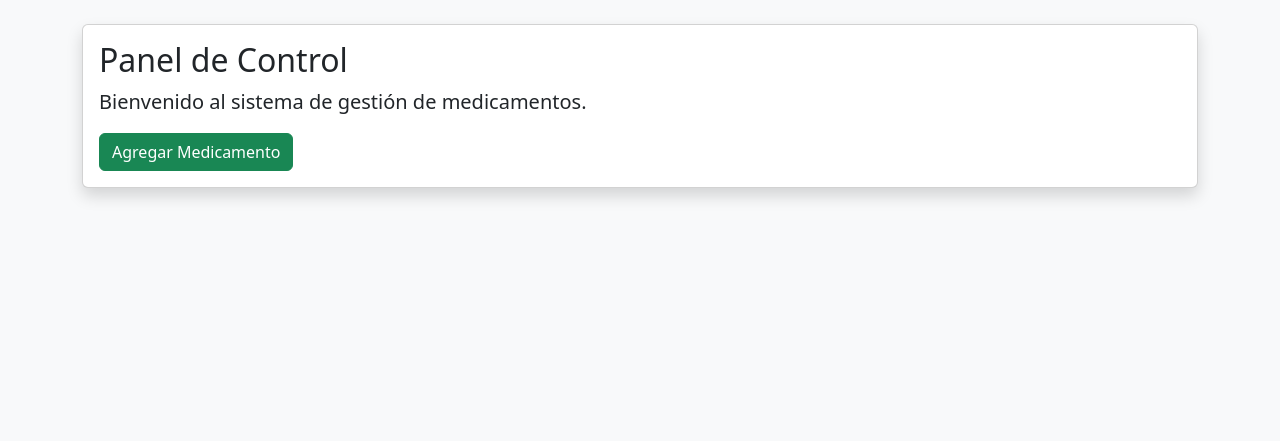
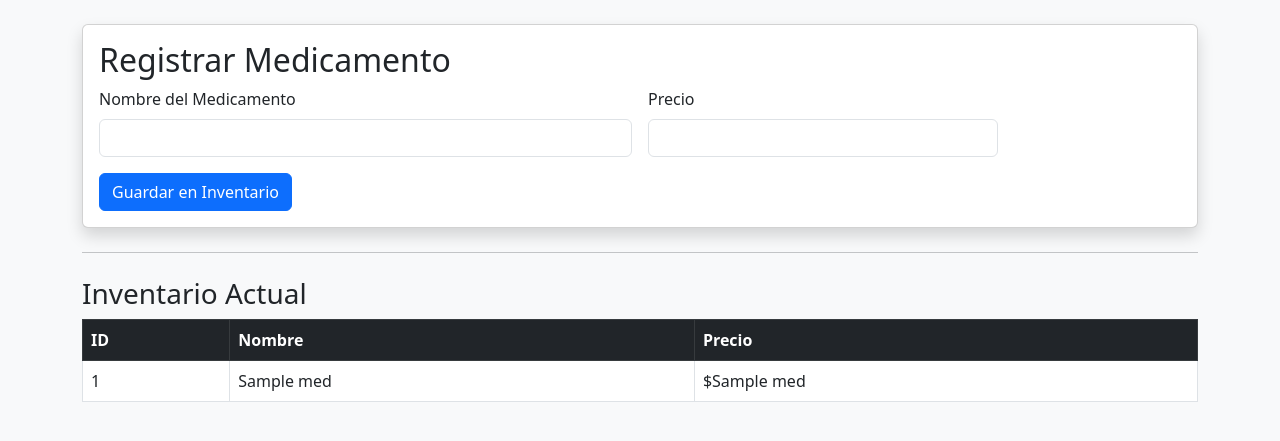
Before and after one commit to benortwis-cell/sistema-medicamentos, a Flask app: template templates/index.html in a window 1280 px wide. Shown: the part 56-497 px from the top of the page. Run offline with Flask 3, Linux system fonts and the light colour scheme; the template is opened without the code that fills it: most values are stand-ins (such as "Sample title", 1, 10 or a date in 2020).

Commit message:
Sistema CRUD completo: Guardar y Listar

```diff
--- a/app.py
+++ b/app.py
@@ -1,11 +1,44 @@
-from flask import Flask, render_template
+from flask import Flask, render_template, request, redirect
+import sqlite3
 
 app = Flask(__name__)
 
+# Función para conectar a la base de datos
+def conectar_db():
+    conexion = sqlite3.connect('farmacia.db')
+    return conexion
+
 @app.route('/')
 def home():
-    # Flask buscará automáticamente dentro de la carpeta 'templates'
-    return render_template('index.html')
+    conexion = conectar_db()
+    cursor = conexion.cursor()
+    # Aseguramos que la tabla exista para que no de error la primera vez
+    cursor.execute('CREATE TABLE IF NOT EXISTS medicamentos (id INTEGER PRIMARY KEY, nombre TEXT, precio REAL)')
+
+    # SQL para traer todos los registros
+    cursor.execute('SELECT * FROM medicamentos')
+    lista_medicamentos = cursor.fetchall()
+
+    conexion.close()
+    # Enviamos la lista al HTML
+    return render_template('index.html', medicamentos=lista_medicamentos)
+
+@app.route('/agregar', methods=['POST'])
+def agregar():
+    nombre = request.form['nombre']
+    precio = request.form['precio']
+
+    conexion = conectar_db()
+    cursor = conexion.cursor()
+    # Creamos la tabla si no existe (SQL básico)
+    cursor.execute('CREATE TABLE IF NOT EXISTS medicamentos (id INTEGER PRIMARY KEY, nombre TEXT, precio REAL)')
+    # Insertamos los datos
+    cursor.execute('INSERT INTO medicamentos (nombre, precio) VALUES (?, ?)', (nombre, precio))
+
+    conexion.commit()
+    conexion.close()
+
+    return redirect('/')
 
 if __name__ == '__main__':
     app.run(debug=True)
--- a/templates/index.html
+++ b/templates/index.html
@@ -16,11 +16,44 @@
     <div class="container">
         <div class="card shadow">
             <div class="card-body">
-                <h2>Panel de Control</h2>
-                <p class="lead">Bienvenido al sistema de gestión de medicamentos.</p>
-                <button class="btn btn-success">Agregar Medicamento</button>
+            <h2>Registrar Medicamento</h2>
+                <form action="/agregar" method="POST" class="row g-3">
+                    <div class="col-md-6">
+                        <label class="form-label">Nombre del Medicamento</label>
+                        <input type="text" name="nombre" class="form-control" required>
+                    </div>
+                    <div class="col-md-4">
+                        <label class="form-label">Precio</label>
+                        <input type="number" step="0.01" name="precio" class="form-control" required>
+                    </div>
+                    <div class="col-12">
+                        <button type="submit" class="btn btn-primary">Guardar en Inventario</button>
+                    </div>
+                </form>
             </div>
         </div>
+        <hr class="my-4">
+            <h3>Inventario Actual</h3>
+                <div class="table-responsive">
+                    <table class="table table-hover table-bordered">
+                        <thead class="table-dark">
+                            <tr>
+                                <th>ID</th>
+                                <th>Nombre</th>
+                                <th>Precio</th>
+                            </tr>
+                        </thead>
+                        <tbody>
+                            {% for med in medicamentos %}
+                            <tr>
+                                <td>{{ med[0] }}</td>
+                                <td>{{ med[1] }}</td>
+                                <td>${{ med[2] }}</td>
+                            </tr>
+                            {% endfor %}
+                        </tbody>
+                    </table>
+                </div>
     </div>
 </body>
 </html>
```
